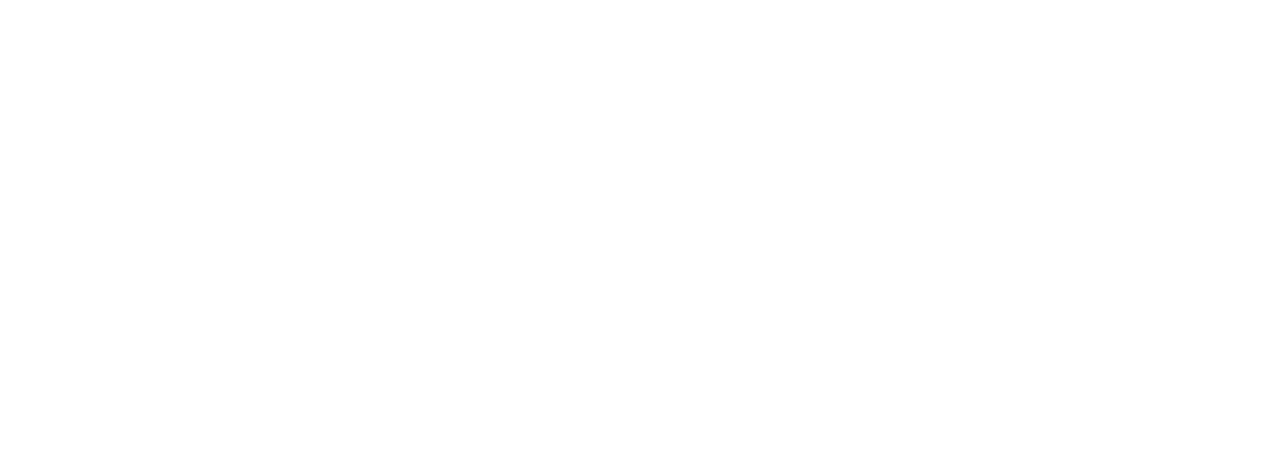
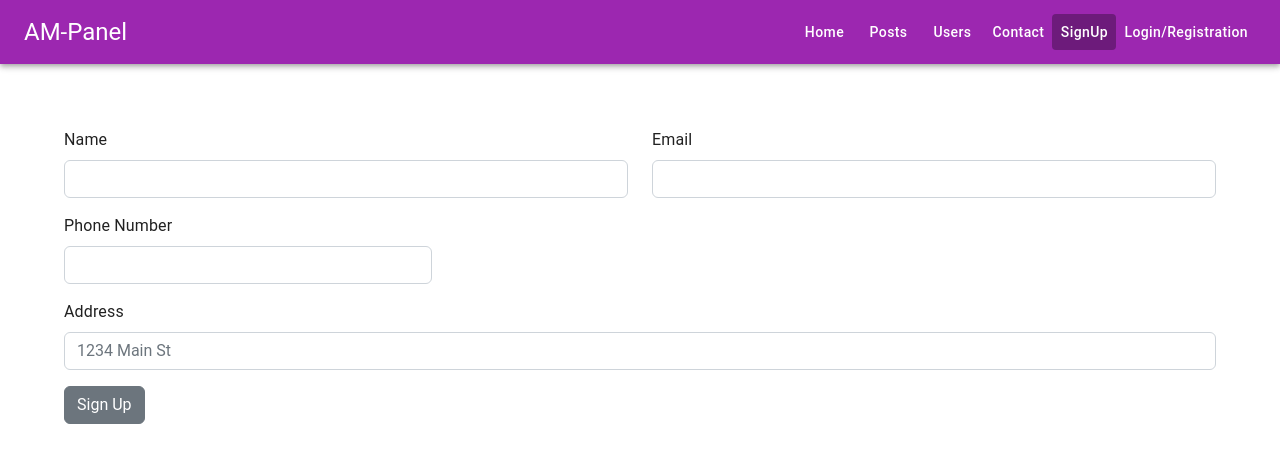
Before and after one commit to helloabdulmajid/simpleadminpanel-react, a React (Create React App) app: page /signup in a window 1280 px wide. Before the commit this address had no page. Shown: the top 462 px of the page. Built offline with nearby package versions, Linux system fonts and the light colour scheme.

Commit message:
api implement for fetching users or data

```diff
--- a/package.json
+++ b/package.json
@@ -10,10 +10,13 @@
     "@testing-library/jest-dom": "^5.16.4",
     "@testing-library/react": "^13.3.0",
     "@testing-library/user-event": "^13.5.0",
+    "axios": "^0.27.2",
+    "bootstrap": "^5.2.0",
     "react": "^18.2.0",
     "react-dom": "^18.2.0",
     "react-router-dom": "^6.3.0",
     "react-scripts": "5.0.1",
+    "reactstrap": "^9.1.2",
     "web-vitals": "^2.1.4"
   },
   "scripts": {
--- a/public/index.html
+++ b/public/index.html
@@ -3,6 +3,7 @@
   <head>
     <meta charset="utf-8" />
     <link rel="icon" href="%PUBLIC_URL%/favicon.ico" />
+    <link href="https://cdn.jsdelivr.net/npm/bootstrap@5.1.3/dist/css/bootstrap.min.css" rel="stylesheet" integrity="sha384-1BmE4kWBq78iYhFldvKuhfTAU6auU8tT94WrHftjDbrCEXSU1oBoqyl2QvZ6jIW3" crossorigin="anonymous">
     <meta name="viewport" content="width=device-width, initial-scale=1" />
     <meta name="theme-color" content="#000000" />
     <meta
--- a/src/App.js
+++ b/src/App.js
@@ -3,6 +3,9 @@
 import Home from "./components/pages/Home";
 import Layout from "./components/pages/Layout";
 import LoginReg from "./components/pages/auth/LoginReg";
+import Posts from "./components/pages/Posts";
+import Users from "./components/pages/auth/Users";
+import Signup from "./components/pages/Signup";
 
 
 function App() {
@@ -12,6 +15,10 @@
 <Routes>
   <Route path="/" element={<Layout/>} >
     <Route index element={<Home/>} />
+    <Route path="posts" element={<Posts/>} />
+    <Route path="signup" element={<Signup/>} />
+    <Route path="users" element={<Users/>} />
+
     <Route path="contact" element={<Contact/>} />
     <Route path="login" element={<LoginReg/>}/>
   </Route>
--- a/src/components/Navbar.jsx
+++ b/src/components/Navbar.jsx
@@ -14,9 +14,17 @@
 
             <Button component={NavLink} to='/' style={({ isActive }) => { return { backgroundColor: isActive ? '#6d1b7b' : '' } }} sx={{ color: 'white', textTransform: 'none' }}>Home</Button>
 
+            <Button component={NavLink} to='/posts' style={({ isActive }) => { return { backgroundColor: isActive ? '#6d1b7b' : '' } }} sx={{ color: 'white', textTransform: 'none' }}>Posts</Button>
+
+            <Button component={NavLink} to='/users' style={({ isActive }) => { return { backgroundColor: isActive ? '#6d1b7b' : '' } }} sx={{ color: 'white', textTransform: 'none' }}>Users</Button>
+
           <Button component={NavLink} to='/contact' style={({ isActive }) => { return { backgroundColor: isActive ? '#6d1b7b' : '' } }} sx={{ color: 'white', textTransform: 'none' }}>Contact</Button>
 
+          <Button component={NavLink} to='/SignUp' style={({ isActive }) => { return { backgroundColor: isActive ? '#6d1b7b' : '' } }} sx={{ color: 'white', textTransform: 'none' }}>SignUp</Button>
+
           <Button component={NavLink} to='/login' style={({ isActive }) => { return { backgroundColor: isActive ? '#6d1b7b' : '' } }} sx={{ color: 'white', textTransform: 'none' }}>Login/Registration</Button>
+
+
 
 
 
@@ -33,18 +41,3 @@
 }
 
 export default Navbar
-
-{/* <Box sx={{ flexGrow: 1 }}>
-<AppBar position="static" color="secondary">
-  <Toolbar>
-    <Typography variant='h5' component="div" sx={{ flexGrow: 1 }}>Geek-Shop</Typography>
-
-    <Button component={NavLink} to='/' style={({ isActive }) => { return { backgroundColor: isActive ? '#6d1b7b' : '' } }} sx={{ color: 'white', textTransform: 'none' }}>Home</Button>
-
-    <Button component={NavLink} to='/contact' style={({ isActive }) => { return { backgroundColor: isActive ? '#6d1b7b' : '' } }} sx={{ color: 'white', textTransform: 'none' }}>Contact</Button>
-
-    <Button component={NavLink} to='/login' style={({ isActive }) => { return { backgroundColor: isActive ? '#6d1b7b' : '' } }} sx={{ color: 'white', textTransform: 'none' }}>Login/Registration</Button>
-
-  </Toolbar>
-</AppBar>
-</Box> */}
--- /dev/null
+++ b/src/components/pages/Posts.jsx
@@ -0,0 +1,58 @@
+import { useState, useEffect } from "react";
+import axios from "axios";
+import Table from '@mui/material/Table';
+import TableBody from '@mui/material/TableBody';
+import TableCell from '@mui/material/TableCell';
+import TableContainer from '@mui/material/TableContainer';
+import TableHead from '@mui/material/TableHead';
+import TableRow from '@mui/material/TableRow';
+import Paper from '@mui/material/Paper';
+
+function Posts() {
+  const [data, setData] = useState([]);
+
+  useEffect(() => {
+    axios.get("https://jsonplaceholder.typicode.com/users").then((response) => {
+      console.log(response);
+      setData(response.data);
+    });
+  });
+
+  return (
+    <>
+
+<TableContainer component={Paper}>
+      <Table sx={{ minWidth: 650 }} aria-label="simple table">
+        <TableHead>
+          <TableRow>
+            <TableCell>Sl.No</TableCell>
+            <TableCell align="right">UserName</TableCell>
+            <TableCell align="right">Name</TableCell>
+            <TableCell align="right">Email</TableCell>
+            <TableCell align="right">Phone</TableCell>
+          </TableRow>
+        </TableHead>
+        <TableBody>
+          {data.map((value) => (
+            <TableRow
+              key={value.name}
+              sx={{ '&:last-child td, &:last-child th': { border: 0 } }}
+            >
+              <TableCell component="th" scope="row">
+                {value.name}
+              </TableCell>
+              <TableCell align="right">{value.username}</TableCell>
+              <TableCell align="right">{value.name}</TableCell>
+              <TableCell align="right">{value.email}</TableCell>
+              <TableCell align="right">{value.phone}</TableCell>
+            </TableRow>
+          ))}
+        </TableBody>
+      </Table>
+    </TableContainer>
+
+    </>
+  );
+}
+
+export default Posts;
--- /dev/null
+++ b/src/components/pages/Signup.jsx
@@ -0,0 +1,134 @@
+import React from "react";
+import "bootstrap/dist/css/bootstrap.min.css";
+import { Form, Row, FormGroup, Label, Input, Col, Button } from "reactstrap";
+import { useState } from "react";
+// import axios from 'axios'
+
+
+
+const Signup = () =>
+{
+
+const [name,setName]=useState("")
+const [email,setEmail]=useState("")
+
+const [phone,setPhone]=useState("")
+const [address,setAddr]=useState("")
+
+
+
+ // form data submit
+  const submitHandler = async (event) => {
+    event.preventDefault();
+    const submitForm = new FormData();
+    submitForm.append("name", name);
+    submitForm.append("email", email);
+    submitForm.append("phone", phone);
+    submitForm.append("address", address);
+
+
+
+    fetch('https://jsonplaceholder.typicode.com/users', {
+        method: 'POST',
+        body: JSON.stringify({
+          name: 'name',
+          email: 'email',
+          userId: 11,
+        }),
+        headers: {
+          'Content-type': 'application/json; charset=UTF-8',
+        },
+      })
+        .then((response) => response.json())
+        .then((json) => console.log(json));
+
+  }
+
+
+  return (
+    <>
+    <div style={{padding:"5%"}}>
+      <Form onSubmit={submitHandler}>
+        <Row>
+          <Col md={6}>
+            <FormGroup>
+              <Label for="name">Name</Label>
+              <Input
+                id="name"
+                name="name"
+                placeholder=""
+                type="text"
+                onChange={(e) => setName(e.target.value)}
+              />
+            </FormGroup>
+          </Col>
+          <Col md={6}>
+            <FormGroup>
+              <Label for="email">Email</Label>
+              <Input
+                id="email"
+                name="email"
+                placeholder=""
+                type="email"
+                onChange={(e) => setEmail(e.target.value)}
+              />
+            </FormGroup>
+          </Col>
+        </Row>
+        <Row>
+          <Col md={4}>
+            <FormGroup>
+              <Label for="phone">Phone Number</Label>
+              <Input
+                id="phone"
+                name="phone"
+                placeholder=""
+                type="number"
+                onChange={(e) => setPhone(e.target.value)}
+              />
+            </FormGroup>
+          </Col>
+          {/* <Col md={4}>
+            <FormGroup>
+              <Label for="password">Password</Label>
+              <Input
+                id="password"
+                name="password"
+                placeholder="Type password"
+                type="password"
+                onChange={(e) => setPass(e.target.value)}
+              />
+            </FormGroup>
+          </Col>
+          <Col md={4}>
+            <FormGroup>
+              <Label for="password">Confirm Password</Label>
+              <Input
+                id="password2"
+                name="password"
+                placeholder="Confirm Your password"
+                type="password"
+                onChange={(e) => setPass(e.target.value)}
+              />
+            </FormGroup>
+          </Col> */}
+        </Row>
+        <FormGroup>
+          <Label for="address">Address</Label>
+          <Input
+            id="address"
+            name="address"
+            placeholder="1234 Main St"
+            onChange={(e) => setAddr(e.target.value)}
+          />
+        </FormGroup>
+
+
+        <Button>Sign Up</Button>
+      </Form>
+      </div>
+    </>
+  );
+};
+
+export default Signup;
--- a/src/components/pages/auth/LoginReg.jsx
+++ b/src/components/pages/auth/LoginReg.jsx
@@ -1,4 +1,4 @@
-import {Grid, Card, Typography ,Tabs ,Tab,Box} from '@mui/material'
+import {Grid} from '@mui/material'
 import Das1 from '../../../images/das1.png'
 const LoginReg = () => {
   return (
--- /dev/null
+++ b/src/components/pages/auth/Users.jsx
@@ -0,0 +1,68 @@
+
+import { useState, useEffect } from "react";
+import axios from "axios";
+import Table from '@mui/material/Table';
+import TableBody from '@mui/material/TableBody';
+import TableCell from '@mui/material/TableCell';
+import TableContainer from '@mui/material/TableContainer';
+import TableHead from '@mui/material/TableHead';
+import TableRow from '@mui/material/TableRow';
+import Paper from '@mui/material/Paper';
+import Button from '@mui/material/Button'
+
+function Users() {
+  const [data, setData] = useState([]);
+
+  useEffect(() => {
+    axios.get("https://jsonplaceholder.typicode.com/users").then((response) => {
+      console.log(response);
+      setData(response.data);
+    });
+  },[]);
+
+  return (
+    <>
+
+<TableContainer component={Paper}>
+      <Table sx={{ minWidth: 650 }} aria-label="simple table">
+        <TableHead>
+          <TableRow>
+            <TableCell>Sl.No</TableCell>
+            <TableCell align="right">UserName</TableCell>
+            <TableCell align="right">Name</TableCell>
+            <TableCell align="right">Email</TableCell>
+            <TableCell align="right">Phone</TableCell>
+            <TableCell align="right">Action</TableCell>
+            <TableCell align="right">Action</TableCell>
+
+
+          </TableRow>
+        </TableHead>
+        <TableBody>
+          {data.map((value) => (
+            <TableRow
+              key={value.name}
+              sx={{ '&:last-child td, &:last-child th': { border: 0 } }}
+            >
+              <TableCell component="th" scope="row">
+                {value.id}
+              </TableCell>
+              <TableCell align="right">{value.username}</TableCell>
+              <TableCell align="right">{value.name}</TableCell>
+              <TableCell align="right">{value.email}</TableCell>
+              <TableCell align="right">{value.phone}</TableCell>
+              <TableCell align="right"><Button variant="text">Edit</Button></TableCell>
+              <TableCell align="right"><Button variant="text">Delete</Button></TableCell>
+
+
+            </TableRow>
+          ))}
+        </TableBody>
+      </Table>
+    </TableContainer>
+
+    </>
+  );
+}
+
+export default Users;
```
Also changed, not shown: 1 other file (tests, documents, lock files or other folders).
